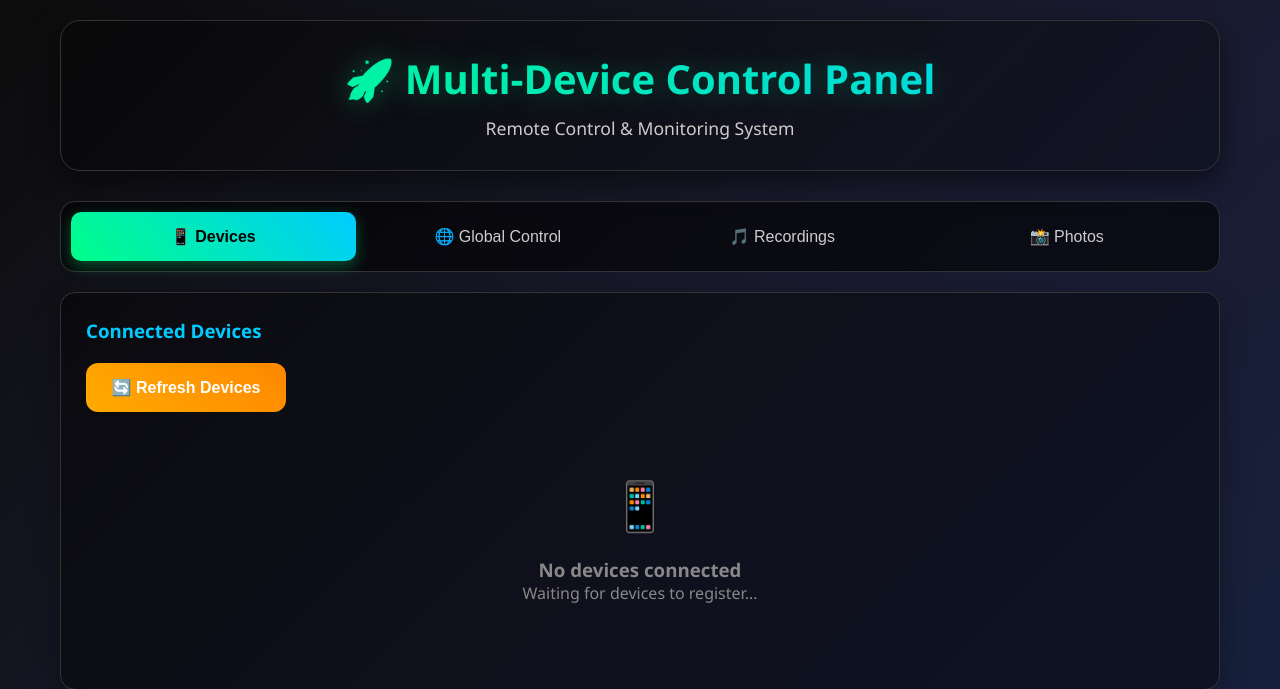
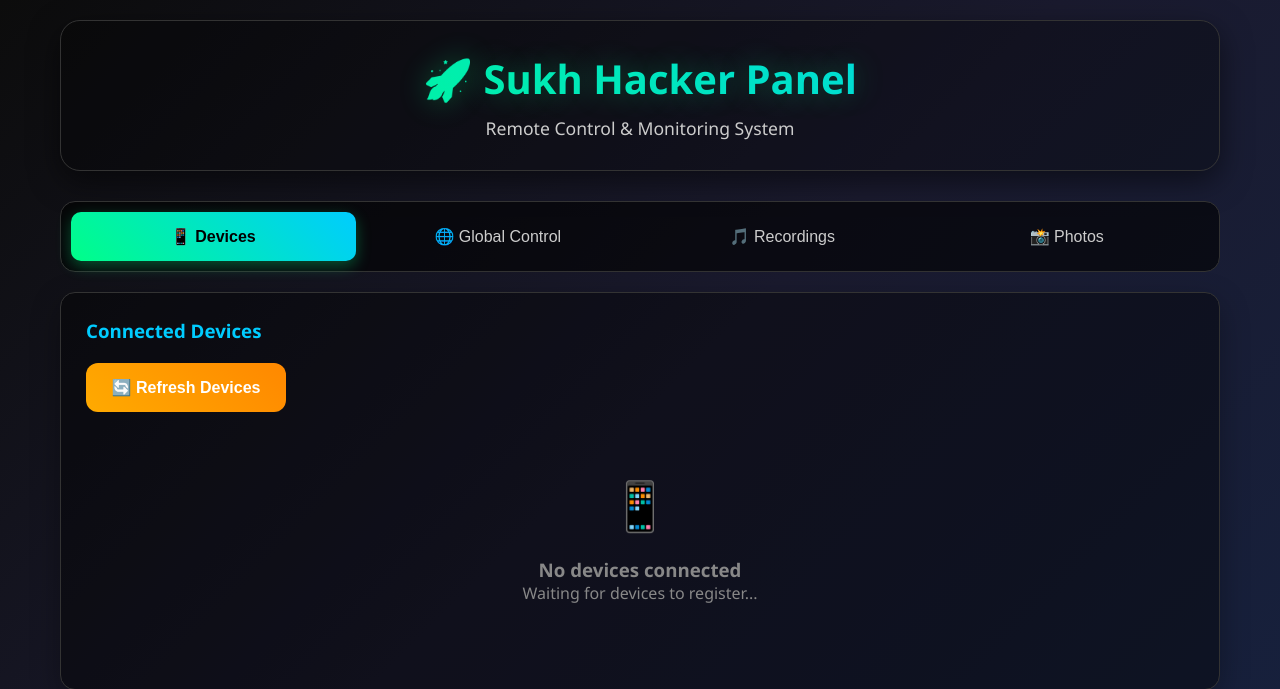
Before and after one commit to Sukh362/Hack, a Flask app: page / in a window 1280 px wide. Shown: the top 689 px of the page. Run offline with Flask 3, Linux system fonts and the light colour scheme; data that the repository does not hold is empty.

Commit message:
Update index.html

```diff
--- a/templates/index.html
+++ b/templates/index.html
@@ -2,13 +2,13 @@
 <html>
 <head>
     <title>🚀 Sukh Hacker</title>
-    <link rel="stylesheet" href="/style.css">
+    <link rel="stylesheet" href="style.css">
 </head>
 <body>
     <div class="container">
         <!-- Header -->
         <div class="header">
-            <h1>🚀 Multi-Device Control Panel</h1>
+            <h1>🚀 Sukh Hacker Panel</h1>
             <p>Remote Control & Monitoring System</p>
         </div>
 
```
